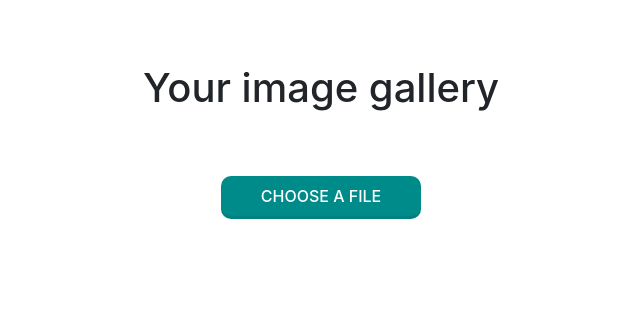
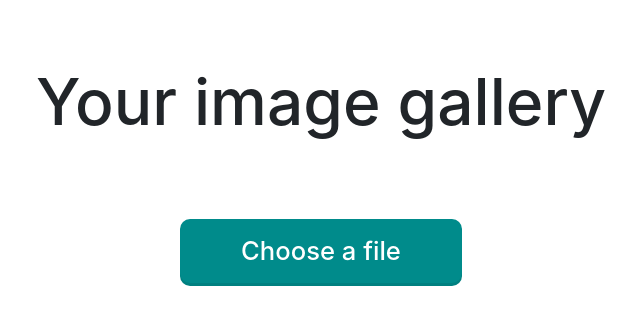
Before and after one commit to DorotaDAB/image-reader, a React (Create React App) app: page / in a window 1280 px wide. Shown: the top 324 px of the page, without its empty margins (319-959 px from the left). Built offline with nearby package versions, Linux system fonts and the light colour scheme.

Commit message:
Deleting images

```diff
--- a/package.json
+++ b/package.json
@@ -3,6 +3,7 @@
   "version": "0.1.0",
   "private": true,
   "dependencies": {
+    "exif-js": "^2.3.0",
     "react": "^16.10.2",
     "react-dom": "^16.10.2",
     "react-scripts": "3.2.0"
--- a/src/App.css
+++ b/src/App.css
@@ -3,4 +3,5 @@
   justify-content: center;
   align-content: center;
   text-align: center;
+  font-size: 2vw;
 }
--- a/src/Components/Image/Image.css
+++ b/src/Components/Image/Image.css
@@ -17,3 +17,30 @@ img {
   width: 50px;
   height: 50px;
 }
+
+.btn-delete {
+  width: 10vw;
+  padding: 0.5%;
+  font-size: 1.5vw;
+  font-weight: 500;
+  color: white;
+  text-align: center;
+  background-color: #b62f2f;
+  display: inline-block;
+  border-radius: 10px;
+  box-shadow: 0px 3px 0px #a52a2a;
+  transition: 150ms;
+}
+
+.btn-delete:focus,
+.btn-delete:hover {
+    background-color: #a22a2a;
+    box-shadow: 0px 5px 0px #8e2525;
+    cursor: pointer;
+    color: white;
+}
+
+.btn-delete:focus {
+	outline: 1px dotted;
+	outline: -webkit-focus-ring-color auto 5px;
+}
--- a/src/Components/Image/Image.js
+++ b/src/Components/Image/Image.js
@@ -16,6 +16,7 @@ class Image extends React.Component {
 				<img src={this.props.file} alt={this.props.name}/>
 				<p>File Name: {this.props.name} </p>
 				<p>Size: {formattedSize} KB </p>
+				<button className="btn btn-delete" onClick={this.props.imgDeleted}> Delete </button>
 		</div>
 		)
 	}
--- a/src/Components/ImageList/ImageList.css
+++ b/src/Components/ImageList/ImageList.css
@@ -10,6 +10,7 @@
 .main-cointainer h1 {
   margin-top: 5%;
   margin-bottom: 5%;
+  font-size: 5vw;
 }
 
 .list-item {
@@ -17,36 +18,34 @@
    margin-bottom: 2%;
  }
 
-.upload {
+.btn-upload {
 	width: 0.1px;
 	height: 0.1px;
 	opacity: 0;
 }
 
-.upload + label {
-    width: 200px;
-    height:40px;
-    font-size: 1em;
+.btn-upload + label {
+    width: 22vw;
+    font-size: 2vw;
     font-weight: 500;
+    padding: 1%;
     color: white;
-    line-height: 2.6em;
-    text-transform: uppercase;
     text-align: center;
     background-color: #008B8B;
     display: inline-block;
     border-radius: 10px;
-    box-shadow: 0px 3px 0px 	 #008080;
+    box-shadow: 0px 3px 0px #008080;
     transition: 150ms;
 }
 
-.upload:focus + label,
-.upload + label:hover {
+.btn-upload:focus + label,
+.btn-upload:hover + label {
     background-color: #009999;
     box-shadow: 0px 5px 0px #008b8b;
     cursor: pointer;
 }
 
-.upload:focus + label {
-	outline: 1px dotted #000;
+.btn-uopload:focus + label {
+	outline: 1px dotted;
 	outline: -webkit-focus-ring-color auto 5px;
 }
--- a/src/Components/ImageList/ImageList.js
+++ b/src/Components/ImageList/ImageList.js
@@ -11,15 +11,12 @@ class ImageList extends React.Component {
 			nextId: 1
 		}
 
-		this.handleChange = this.handleChange.bind(this); //
+		this.handleChange = this.handleChange.bind(this);
 		this.displayImages = this.displayImages.bind(this);
+		this.deleteImg = this.deleteImg.bind(this);
 	}
 
 	handleChange(event) {
-
-		let formattedSize = Math.round(event.target.files[0].size / 1024)
-
-
     this.setState({
 			images: [ ...this.state.images,
 				{ file: URL.createObjectURL(event.target.files[0]),
@@ -33,6 +30,14 @@ class ImageList extends React.Component {
 		this.setState({nextId: ++currentNextId});
 	}
 
+
+	deleteImg(id) {
+		let filteredImages = this.state.images.filter( (img) => {return img.id !== id});
+		this.setState({images: filteredImages});
+	}
+
+
+
 	displayImages() {
 		if (this.state.images.length > 0) {
 			return (
@@ -44,7 +49,9 @@ class ImageList extends React.Component {
 													file={image.file}
 													name={image.name}
 													type={image.type}
-													size={image.size} />
+													size={image.size}
+													id={image.id}
+													imgDeleted={this.deleteImg.bind(this, image.id)}/>
 											</div>
 										)
 									})
@@ -58,8 +65,8 @@ class ImageList extends React.Component {
 		return (
 			<div className="main-cointainer">
 				<h1>Your image gallery</h1>
-				<input type="file" name="file" id="file" className="upload" onChange={this.handleChange} />
-				<label for="file">Choose a file</label>
+				<input type="file" name="file" id="file" className="btn btn-upload" onChange={this.handleChange} />
+				<label htmlFor="file">Choose a file</label>
 				{this.displayImages()}
 			</div>
 		);
```
